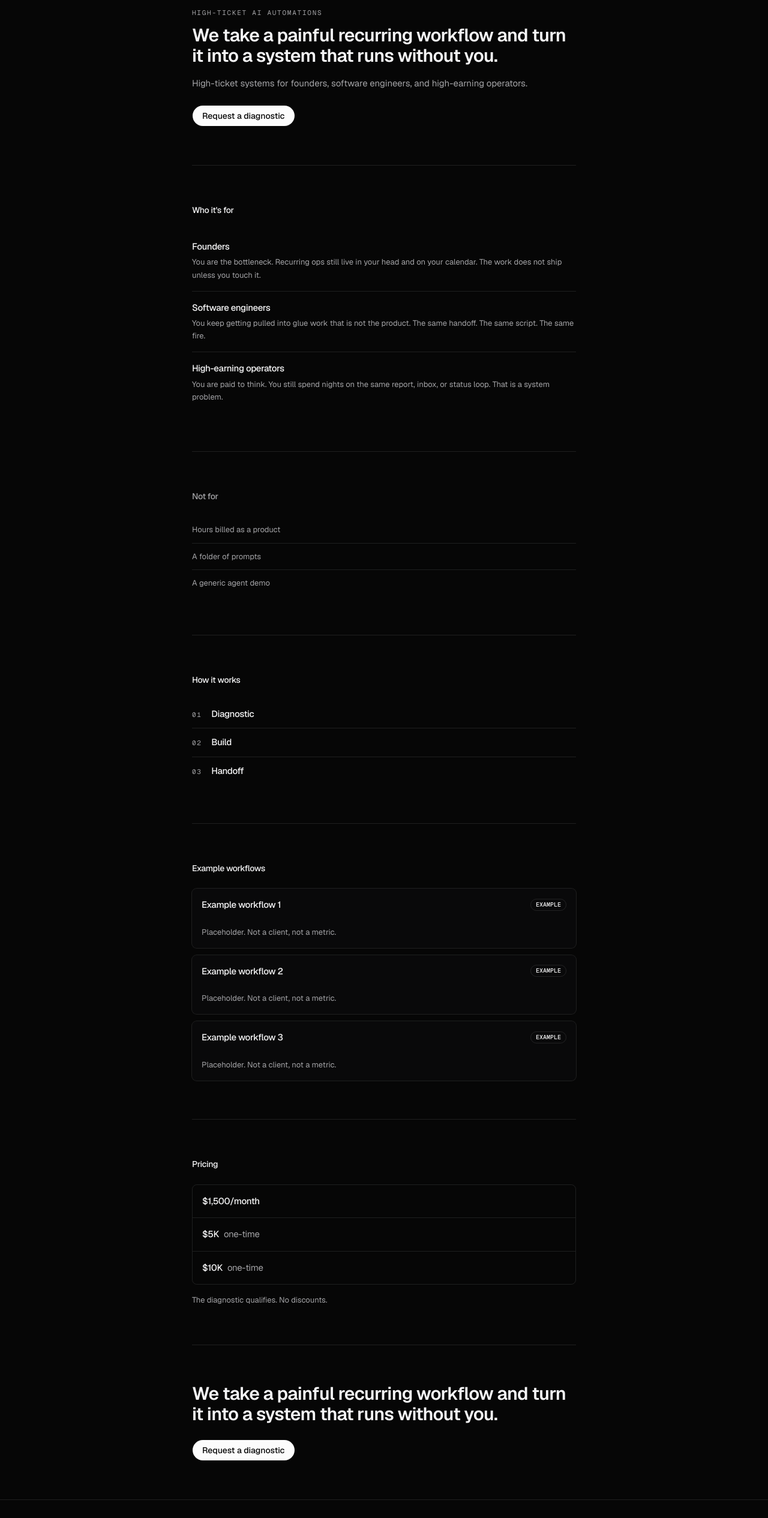
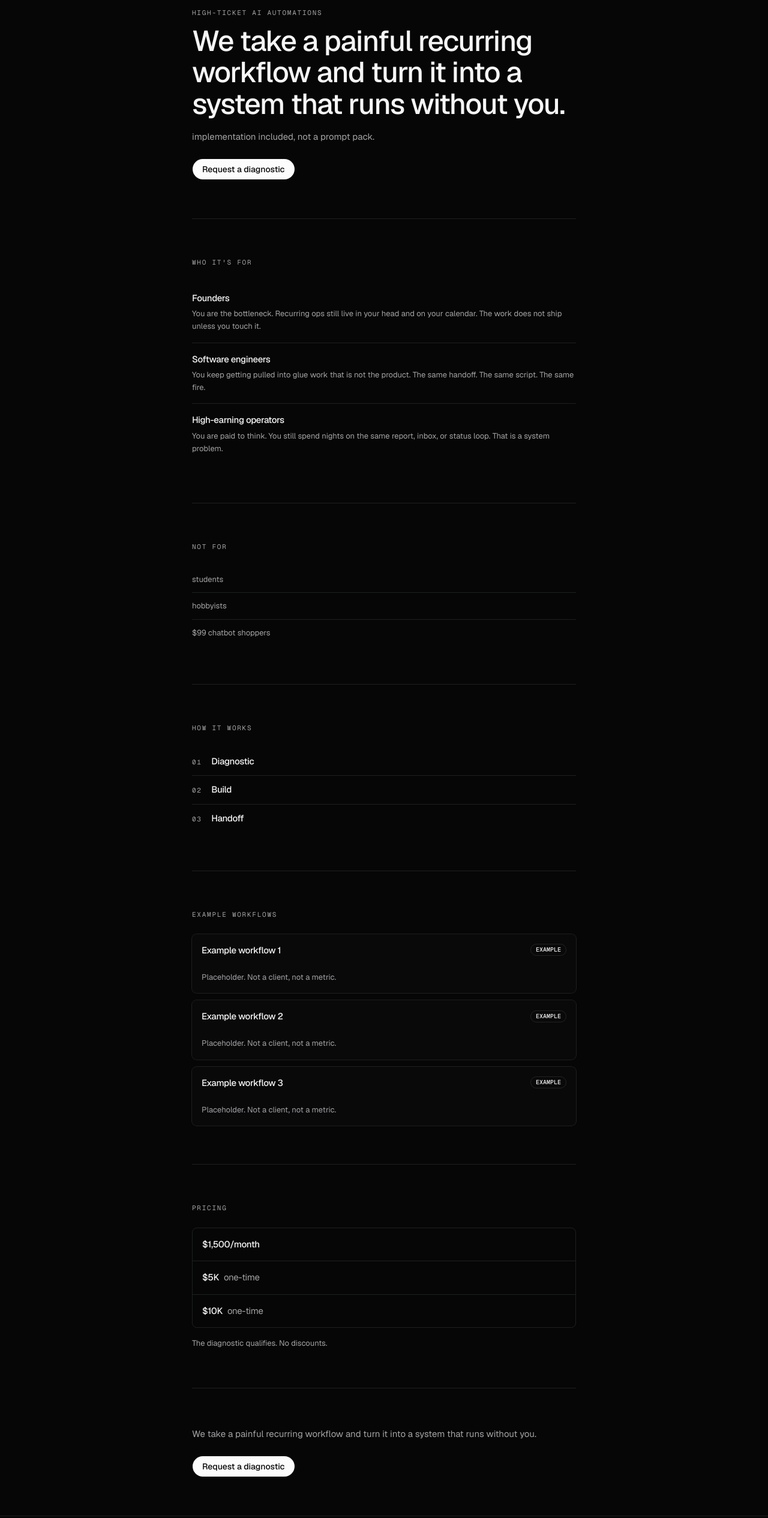
Before and after one commit to Josefusan/mygrokflow, a Next.js app: page / in a window 1280 px wide. Shown: the part 100-2630 px from the top of the page at 60% size. Built offline with nearby package versions, Linux system fonts and the light colour scheme.

Commit message:
Pixel-fix landing type, header, not-for, and close.

```diff
--- a/components/landing.tsx
+++ b/components/landing.tsx
@@ -7,7 +7,6 @@ import {
   CardTitle,
 } from "@/components/ui/card";
 import { Separator } from "@/components/ui/separator";
-import { Mark } from "@/components/mark";
 import {
   DIAGNOSTIC_EMAIL,
   DIAGNOSTIC_MAILTO,
@@ -30,11 +29,7 @@ const AUDIENCE = [
   },
 ] as const;
 
-const NOT_FOR = [
-  "Hours billed as a product",
-  "A folder of prompts",
-  "A generic agent demo",
-] as const;
+const NOT_FOR = ["students", "hobbyists", "$99 chatbot shoppers"] as const;
 
 const STEPS = [
   { n: "01", title: "Diagnostic" },
@@ -54,6 +49,9 @@ const RATES = [
   { rate: "$10K", cadence: "one-time" },
 ] as const;
 
+const sectionLabel =
+  "font-mono text-[11px] tracking-[0.16em] text-muted-foreground uppercase";
+
 function Cta({ className }: { className?: string }) {
   return (
     <Button asChild className={`h-9 rounded-full px-4 ${className ?? ""}`}>
@@ -65,7 +63,7 @@ function Cta({ className }: { className?: string }) {
 export function Landing() {
   return (
     <div className="min-h-screen bg-background text-foreground">
-      <header className="sticky top-0 z-40 border-b border-border bg-background">
+      <header className="sticky top-0 z-40 border-b border-border bg-background/80 backdrop-blur-md">
         <div className="mx-auto flex h-12 max-w-[42rem] items-center justify-between px-4">
           <a href="#top" className="text-sm font-medium tracking-tight">
             {SITE_NAME}
@@ -76,15 +74,12 @@ export function Landing() {
 
       <main id="main" className="mx-auto max-w-[42rem] px-4">
         <section id="top" className="fade-in scroll-mt-12 py-16">
-          <p className="font-mono text-[11px] tracking-[0.16em] text-muted-foreground uppercase">
-            High-ticket AI automations
-          </p>
-          <h1 className="mt-3 text-3xl leading-[1.15] font-semibold tracking-tight text-foreground">
+          <p className={sectionLabel}>High-ticket AI automations</p>
+          <h1 className="mt-3 text-4xl leading-[1.1] font-medium tracking-[-0.03em] text-foreground md:text-5xl">
             {PROMISE}
           </h1>
           <p className="mt-4 text-[15px] leading-relaxed text-muted-foreground">
-            High-ticket systems for founders, software engineers, and
-            high-earning operators.
+            implementation included, not a prompt pack.
           </p>
           <div className="mt-6">
             <Cta />
@@ -94,7 +89,7 @@ export function Landing() {
         <Separator />
 
         <section id="for" className="fade-in scroll-mt-12 py-16">
-          <h2 className="text-sm font-medium tracking-tight">Who it&apos;s for</h2>
+          <h2 className={sectionLabel}>Who it&apos;s for</h2>
           <ul className="mt-6">
             {AUDIENCE.map((item, index) => (
               <li key={item.title}>
@@ -115,9 +110,7 @@ export function Landing() {
         <Separator />
 
         <section id="not-for" className="fade-in scroll-mt-12 py-16">
-          <h2 className="text-sm font-medium tracking-tight text-muted-foreground">
-            Not for
-          </h2>
+          <h2 className={sectionLabel}>Not for</h2>
           <ul className="mt-6">
             {NOT_FOR.map((item, index) => (
               <li key={item}>
@@ -131,7 +124,7 @@ export function Landing() {
         <Separator />
 
         <section id="how" className="fade-in scroll-mt-12 py-16">
-          <h2 className="text-sm font-medium tracking-tight">How it works</h2>
+          <h2 className={sectionLabel}>How it works</h2>
           <ol className="mt-6">
             {STEPS.map((item, index) => (
               <li key={item.n}>
@@ -152,21 +145,19 @@ export function Landing() {
         <Separator />
 
         <section id="examples" className="fade-in scroll-mt-12 py-16">
-          <h2 className="text-sm font-medium tracking-tight">
-            Example workflows
-          </h2>
+          <h2 className={sectionLabel}>Example workflows</h2>
           <div className="mt-6 grid gap-3">
             {EXAMPLES.map((item) => (
-              <Card
-                key={item.title}
-                className="rounded-lg p-4 ring-1 ring-border"
-              >
+              <Card key={item.title} className="rounded-lg p-4">
                 <CardHeader className="p-0">
                   <div className="flex items-center justify-between gap-2">
                     <CardTitle className="text-[15px] tracking-tight">
                       {item.title}
                     </CardTitle>
-                    <Badge variant="outline" className="font-mono text-[10px] uppercase">
+                    <Badge
+                      variant="outline"
+                      className="font-mono text-[10px] uppercase"
+                    >
                       Example
                     </Badge>
                   </div>
@@ -184,7 +175,7 @@ export function Landing() {
         <Separator />
 
         <section id="pricing" className="fade-in scroll-mt-12 py-16">
-          <h2 className="text-sm font-medium tracking-tight">Pricing</h2>
+          <h2 className={sectionLabel}>Pricing</h2>
           <div className="mt-6 rounded-lg border border-border">
             {RATES.map((item, index) => (
               <div key={item.rate}>
@@ -208,9 +199,9 @@ export function Landing() {
         <Separator />
 
         <section id="close" className="fade-in scroll-mt-12 py-16">
-          <h2 className="text-3xl leading-[1.15] font-semibold tracking-tight">
+          <p className="text-[15px] leading-relaxed text-muted-foreground">
             {PROMISE}
-          </h2>
+          </p>
           <div className="mt-6">
             <Cta />
           </div>
@@ -219,10 +210,7 @@ export function Landing() {
 
       <footer className="border-t border-border">
         <div className="mx-auto flex max-w-[42rem] items-center justify-between gap-4 px-4 py-8">
-          <div className="flex items-center gap-2">
-            <Mark />
-            <span className="text-sm font-medium tracking-tight">{SITE_NAME}</span>
-          </div>
+          <span className="text-sm font-medium tracking-tight">{SITE_NAME}</span>
           <a
             href={DIAGNOSTIC_MAILTO}
             className="text-sm text-muted-foreground hover:text-foreground"
```
